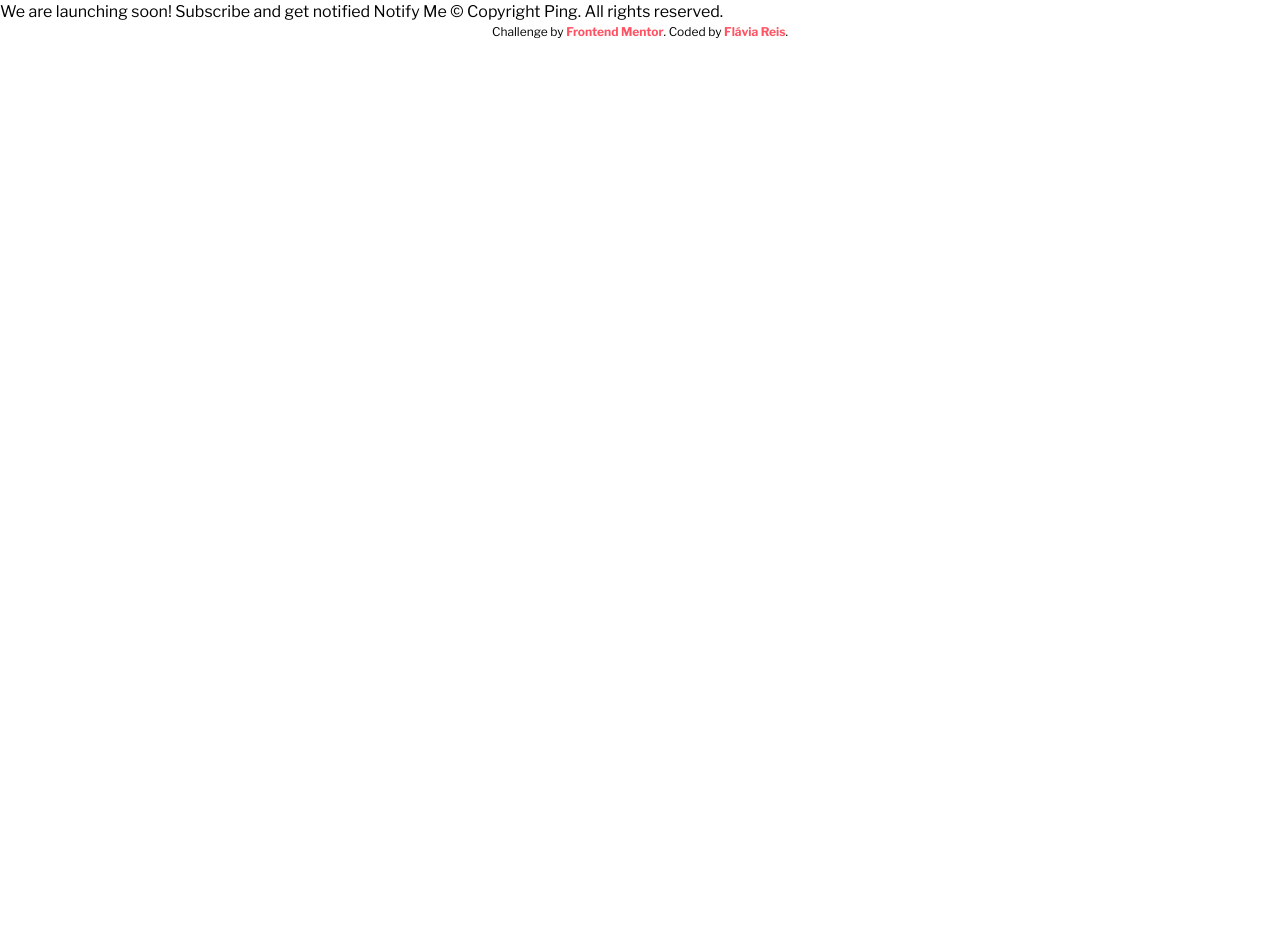
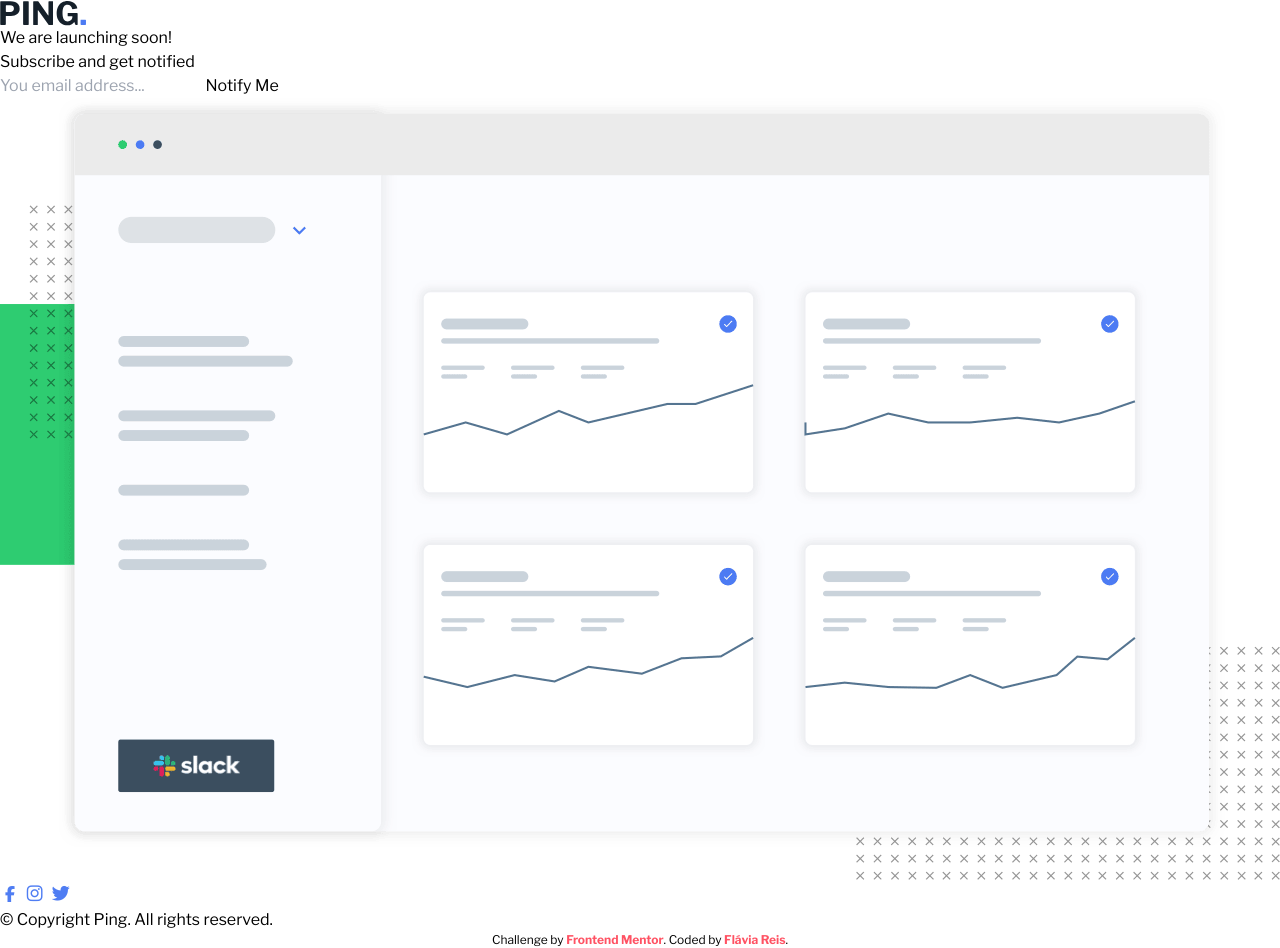
Before and after one commit to flaviare1s/ping-coming-soon-page, a website: page src/index.html in a window 1280 px wide. Before the commit the page ends 800 px from the top, so only its background shows below. Drawn offline with nearby package versions, Linux system fonts and the light colour scheme.

Commit message:
I made the HTML structure

```diff
--- a/src/index.html
+++ b/src/index.html
@@ -10,20 +10,43 @@
   <link rel="preconnect" href="https://fonts.gstatic.com" crossorigin>
   <link href="https://fonts.googleapis.com/css2?family=Libre+Franklin:ital,wght@0,100..900;1,100..900&display=swap" rel="stylesheet">
 
+  <script src="https://kit.fontawesome.com/c78e85199e.js" crossorigin="anonymous"></script>
+
   <link rel="stylesheet" href="output.css">
 
   <title>Frontend Mentor | Ping coming soon page</title>
 
 </head>
-<body class="font-Libre">
+<body class="font-Libre lg:w-screen flex flex-col justify-center items-center m-auto">
 
-  We are launching soon!
+  <div>
+    <div>
+      <div>
+        <img src="../images/logo.svg" alt="Logo">
+      </div>
+      <div>
+        <h1>We are launching soon!</h1>
+        <p>Subscribe and get notified</p>
+      </div>
+      <form>
+        <input type="email" name="email" id="email" placeholder="You email address..." required>
+        <button type="submit">Notify Me</button>
+      </form>
+    </div>
 
-  Subscribe and get notified
+    <div>
+      <img src="../images/illustration-dashboard.png" alt="Dashboard">
+    </div>
 
-  Notify Me
-
-  &copy; Copyright Ping. All rights reserved.
+    <div>
+      <div>
+        <a href="#"><i class="fa-brands fa-facebook-f fa-fw text-blue text-lga-fw"></i></a>
+        <a href="#"><i class="fa-brands fa-instagram fa-fw text-blue text-lg"></i></a>
+        <a href="#"><i class="fa-brands fa-twitter fa-fw text-blue text-lg"></i></a>
+      </div>
+      <div>&copy; Copyright Ping. All rights reserved.</div>
+    </div>
+  </div>
 
   <footer class="text-xs text-center">
     <p class="attribution">
```
Also changed, not shown: src/output.css.
